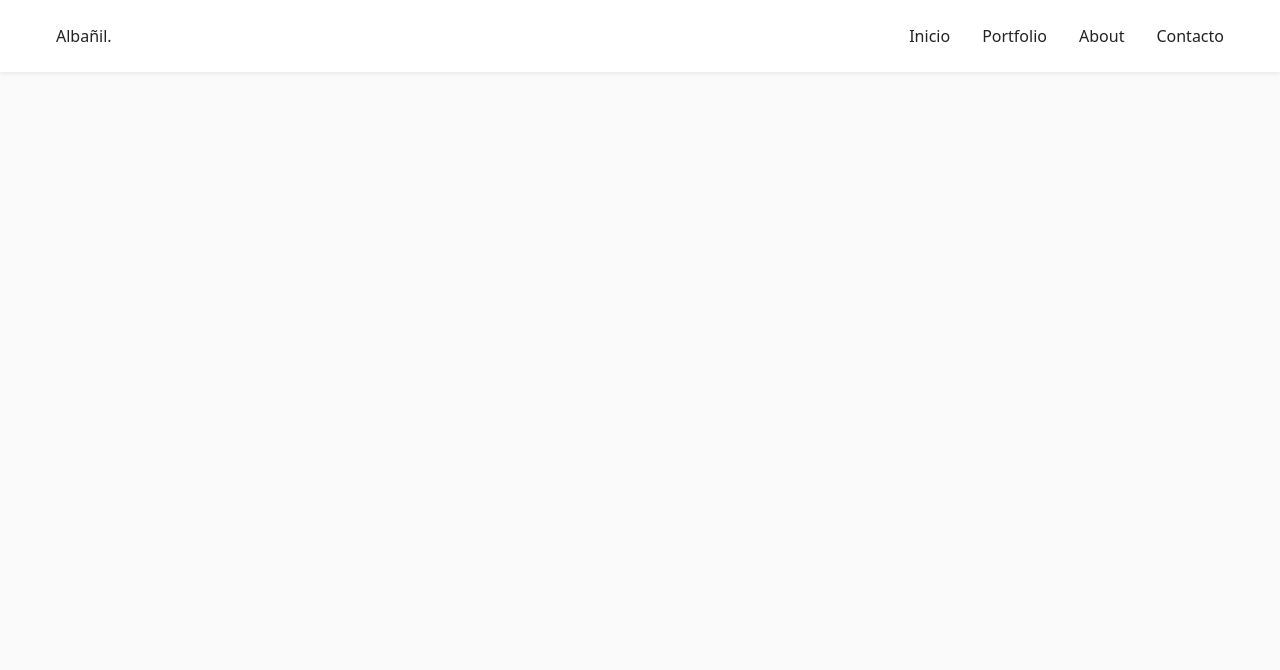
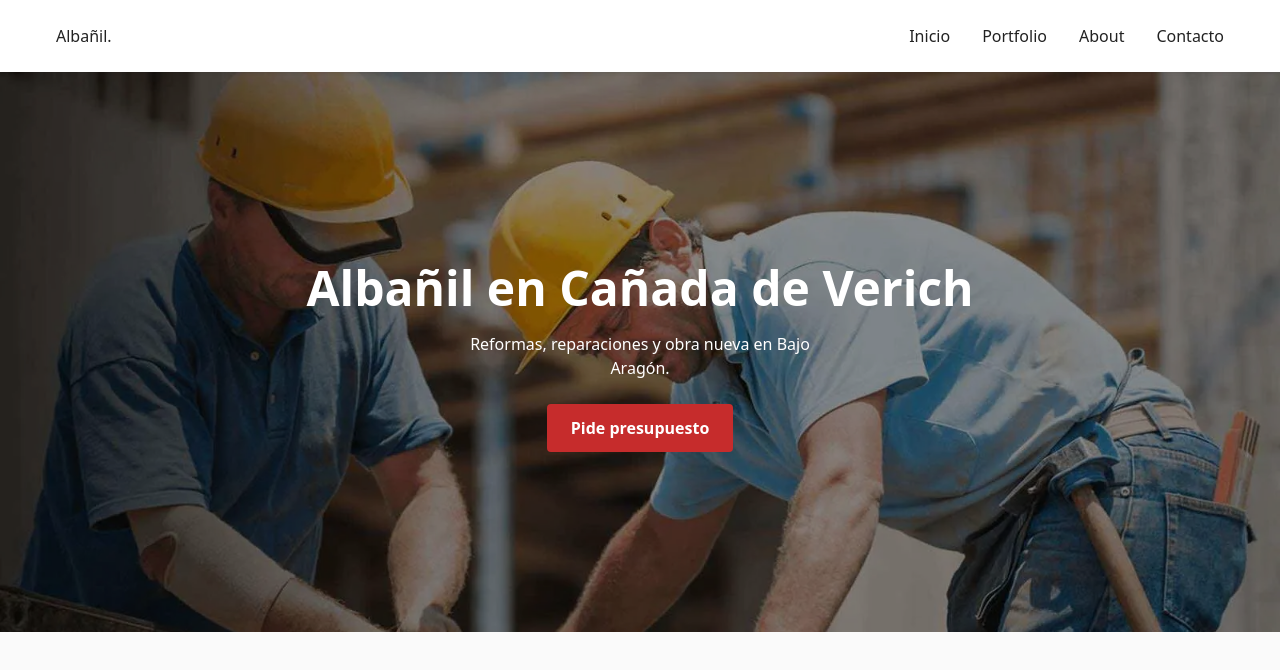
Before and after one commit to druidub/albanil-web, a website with bundled scripts: page src/index.html in a window 1280 px wide. Built offline with nearby package versions, Linux system fonts and the light colour scheme.

Commit message:
feat(hero): sección Hero con CTA

```diff
--- a/src/css/global.css
+++ b/src/css/global.css
@@ -75,3 +75,27 @@ a{text-decoration:none;color:inherit}
     gap:32px;
   }
 }
+
+/* ——— Hero ——— */
+.hero{
+  position:relative;
+  height:70vh;
+  min-height:420px;
+  overflow:hidden;
+}
+.hero picture,
+.hero img{width:100%;height:100%;object-fit:cover}
+.hero__overlay{
+  position:absolute;top:0;left:0;right:0;bottom:0;
+  display:flex;flex-direction:column;justify-content:center;align-items:center;
+  background:rgba(0,0,0,.45);
+  color:#fff;text-align:center;padding:0 16px
+}
+.hero__overlay h1{font-size:clamp(1.8rem,5vw,3rem);margin-bottom:.5rem}
+.hero__overlay p{max-width:40ch;margin-bottom:1.5rem}
+.btn-cta{
+  display:inline-block;background:var(--clr-primary);color:#fff;
+  padding:.75rem 1.5rem;border-radius:4px;font-weight:600;
+  transition:background .2s
+}
+.btn-cta:hover{background:#a02121}
--- a/src/index.html
+++ b/src/index.html
@@ -27,7 +27,18 @@
   </header>
 
   <main id="content">
-    <!-- Hero irá aquí -->
+    <section class="hero">
+      <picture>
+        <!-- sustitúyelo luego por la foto buena -->
+        <img src="assets/hero-placeholder.webp" alt="Reforma de fachada de piedra" loading="lazy" />
+      </picture>
+
+      <div class="hero__overlay">
+        <h1>Albañil en Cañada de Verich</h1>
+        <p>Reformas, reparaciones y obra nueva en Bajo Aragón.</p>
+        <a class="btn-cta" href="/contacto.html">Pide presupuesto</a>
+      </div>
+    </section>
   </main>
   <!-- Footer -->
   <script type="module" src="js/main.js"></script>
```
Also changed, not shown: src/assets/hero-placeholder.webp (added).
